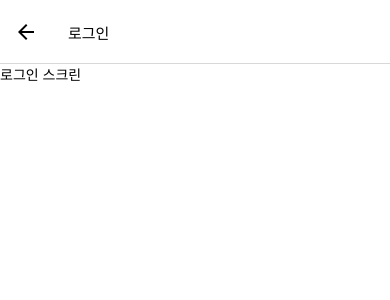
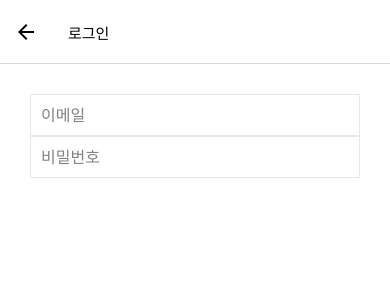
Before and after one commit to syglee7/react-native-study, a React Native app in the folder front/: screen /Login in a window 390 px wide. Shown: the top 300 px of the page. Built offline with nearby package versions, Linux system fonts and the light colour scheme.

Commit message:
로그인 화면 구현

```diff
--- /dev/null
+++ b/front/src/components/InputField.tsx
@@ -0,0 +1,82 @@
+import React, {useRef} from 'react';
+import {
+  Dimensions,
+  Pressable,
+  StyleSheet,
+  Text,
+  TextInput,
+  TextInputProps,
+  View,
+} from 'react-native';
+import {colors} from '../constants';
+
+interface InputFieldProps extends TextInputProps {
+  disabled?: boolean;
+  error?: string;
+  touched?: boolean;
+}
+
+const deviceHeight = Dimensions.get('screen').height;
+
+function InputField({
+  disabled = false,
+  error,
+  touched,
+  ...props
+}: InputFieldProps) {
+  const innerRef = useRef<TextInput | null>(null);
+
+  const handlePressInput = () => {
+    innerRef.current?.focus();
+  };
+  return (
+    <Pressable onPress={handlePressInput}>
+      <View
+        style={[
+          styles.container,
+          disabled && styles.disabled,
+          touched && !!error && styles.inputError,
+        ]}>
+        <TextInput
+          ref={innerRef}
+          editable={!disabled}
+          placeholderTextColor={colors.GRAY_500}
+          style={[styles.input, disabled && styles.disabled]}
+          autoCapitalize="none"
+          spellCheck={false}
+          autoCorrect={false}
+          {...props}
+        />
+        {touched && Boolean(error) && <Text style={styles.error}>{error}</Text>}
+      </View>
+    </Pressable>
+  );
+}
+
+const styles = StyleSheet.create({
+  container: {
+    borderWidth: 1,
+    borderColor: colors.GRAY_200,
+    padding: deviceHeight > 700 ? 15 : 10,
+  },
+  input: {
+    fontSize: 16,
+    color: colors.BLACK,
+    padding: 0,
+  },
+  disabled: {
+    backgroundColor: colors.GRAY_200,
+    color: colors.GRAY_700,
+  },
+  inputError: {
+    borderWidth: 1,
+    borderColor: colors.RED_300,
+  },
+  error: {
+    color: colors.RED_500,
+    fontSize: 12,
+    paddingTop: 5,
+  },
+});
+
+export default InputField;
--- a/front/src/constants/colors.ts
+++ b/front/src/constants/colors.ts
@@ -1,7 +1,13 @@
 const colors = {
   WHITE: '#FFFFFF',
+  BLACK: '#000000',
+  GRAY_200: '#E7E7E7',
+  GRAY_500: '#828282',
+  GRAY_700: '#575757',
   PINK_500: '#BF5C79',
   PINK_700: '#C63B64',
+  RED_300: '#FFB4B4',
+  RED_500: '#FF5F5F',
 };
 
 export {colors};
--- a/front/src/screens/auth/LoginScreen.tsx
+++ b/front/src/screens/auth/LoginScreen.tsx
@@ -1,14 +1,73 @@
-import React from 'react';
-import {StyleSheet, Text, View} from 'react-native';
+import React, {useState} from 'react';
+import {SafeAreaView, StyleSheet, View} from 'react-native';
+import InputField from '../../components/InputField.tsx';
 
 function LoginScreen() {
+  // const [email, setEmail] = useState('');
+  // const [password, setPassword] = useState('');
+  //
+  // const handleChangeEmail = (text: string) => {
+  //   setEmail(text);
+  // };
+  //
+  // const handleChangePassword = (text: string) => {
+  //   setPassword(text);
+  // };
+
+  const [values, setValues] = useState({
+    email: '',
+    password: '',
+  });
+
+  const [touched, setTouched] = useState({
+    email: false,
+    password: false,
+  });
+
+  const handleChangeText = (name: string, text: string) => {
+    setValues({
+      ...values,
+      [name]: text,
+    });
+  };
+
+  const handleBlur = (name: string) => {
+    setTouched({
+      ...touched,
+      [name]: true,
+    });
+  };
   return (
-    <View>
-      <Text>로그인 스크린</Text>
-    </View>
+    <SafeAreaView style={styles.container}>
+      <View>
+        <InputField
+          placeholder="이메일"
+          error={'이메일을 입력하세요'}
+          touched={touched.email}
+          inputMode="email"
+          value={values.email}
+          onChangeText={text => handleChangeText('email', text)}
+          onBlur={() => handleBlur('email')}
+        />
+        <InputField
+          placeholder="비밀번호"
+          error={'비밀번호를 입력하세요'}
+          touched={touched.password}
+          secureTextEntry
+          value={values.password}
+          onChangeText={text => handleChangeText('password', text)}
+          onBlur={() => handleBlur('password')}
+        />
+      </View>
+    </SafeAreaView>
   );
 }
 
-const styles = StyleSheet.create({});
+const styles = StyleSheet.create({
+  container: {
+    flex: 1,
+    margin: 30,
+  },
+});
 
 export default LoginScreen;
```
